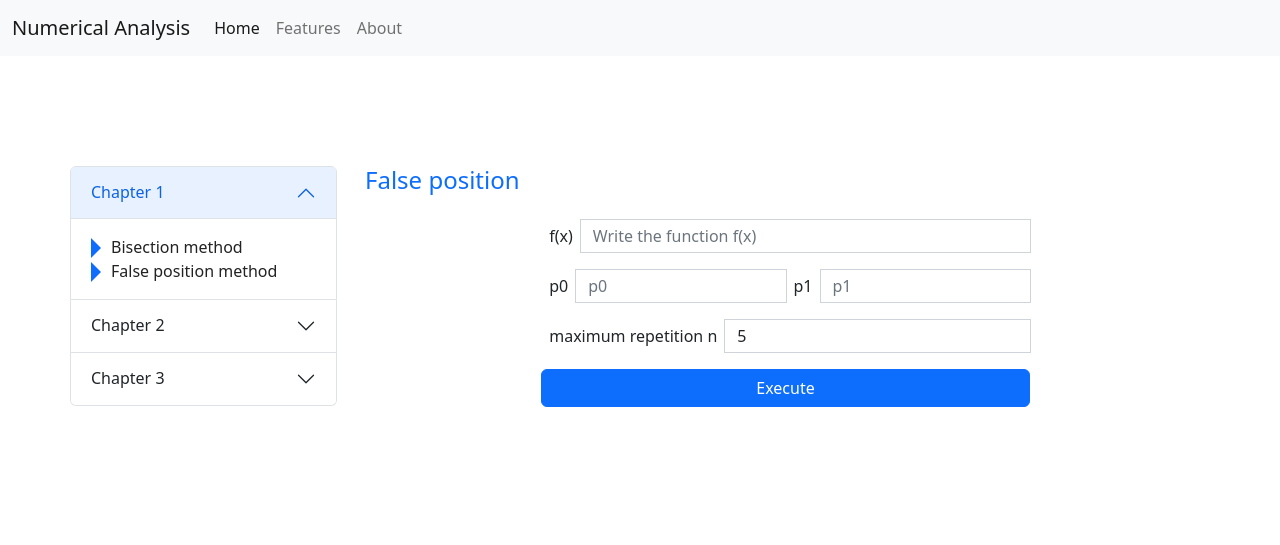
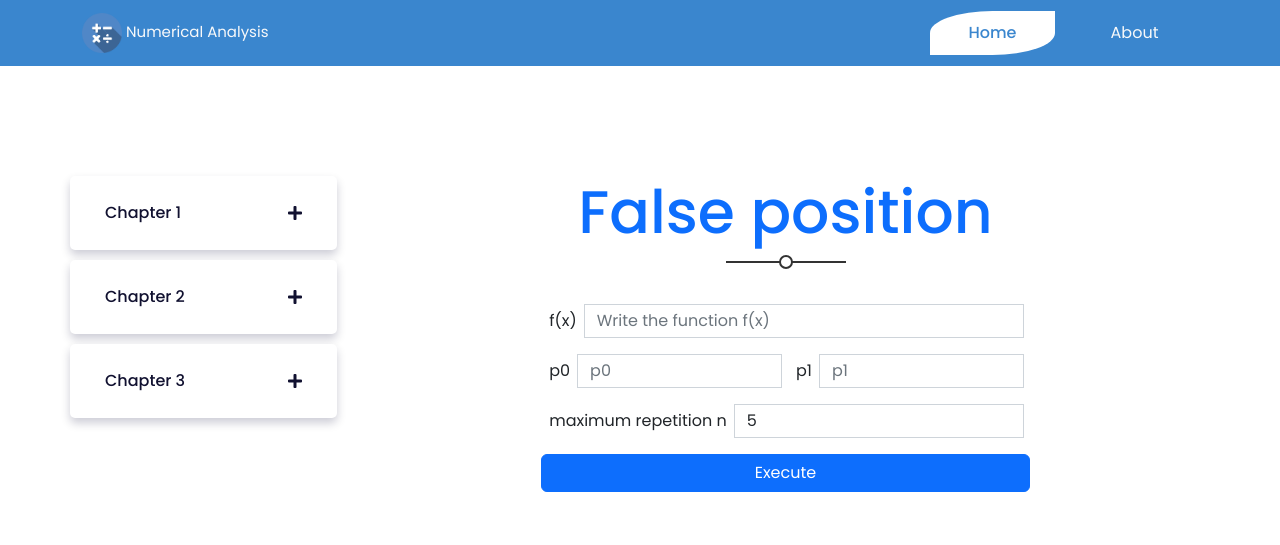
Before and after one commit to shaaa4t/numerical_analysis_web, a PHP site: page /numerical_analysis/index.php?position=1 in a window 1280 px wide. Shown: the top 545 px of the page. Run offline with PHP 8.4, Linux system fonts and the light colour scheme; data that the repository does not hold is empty.

Commit message:
frontend

```diff
--- a/accordion.php
+++ b/accordion.php
@@ -1,6 +1,6 @@
 
 <div class="accordion col-12 col-xl-3" id="accordionPanelsStayOpenExample">
-  <div class="accordion-item">
+  <!-- <div class="accordion-item">
     <h2 class="accordion-header" id="panelsStayOpen-headingOne">
       <button class="accordion-button" type="button" data-bs-toggle="collapse" data-bs-target="#panelsStayOpen-collapseOne" aria-expanded="true" aria-controls="panelsStayOpen-collapseOne">
         Chapter 1
@@ -8,8 +8,8 @@
     </h2>
     <div id="panelsStayOpen-collapseOne" class="accordion-collapse collapse show" aria-labelledby="panelsStayOpen-headingOne">
       <div class="accordion-body">
-        <a href ="#Bisection">Bisection method</a>
-        <a href="#False">False position method</a>
+        <a href ="?bisection=1">Bisection method</a>
+        <a href="?position=1">False position method</a>
       </div>
     </div>
   </div>
@@ -36,7 +36,35 @@
       <div class="accordion-body">
       </div>
     </div>
-  </div>
+  </div> -->
+
+        <div class="wrapper">
+            <button class="toggle">
+                Chapter 1
+                <i class="fas fa-plus icon"></i>
+            </button>
+            <div class="content">
+              <a href ="?bisection=1">Bisection method</a>
+              <a href="?position=1">False position method</a>
+            </div>
+        </div>
+        <div class="wrapper">
+            <button class="toggle">
+                Chapter 2
+                <i class="fas fa-plus icon"></i>
+            </button>
+            <div class="content">
+            <a href ="?equation3=1">Bisection method</a>
+            </div>
+        </div>
+        <div class="wrapper">
+            <button class="toggle">
+                Chapter 3
+                <i class="fas fa-plus icon"></i>
+            </button>
+            <div class="content">
+            </div>
+        </div>
 
 
 </div>
--- a/index.php
+++ b/index.php
@@ -14,63 +14,29 @@
   <title>Numerical Analysis</title>
   <link href="https://cdn.jsdelivr.net/npm/bootstrap@5.2.3/dist/css/bootstrap.min.css" rel="stylesheet" crossorigin="anonymous">
 
-  <style>
-    .w-60 {
-      width: 60%;
-    }
-    .accordion-body a {
-      color: #222;
-      text-decoration: none;
-      position: relative;
-      padding-left: 20px;
-      transition: .2s all;
-      display: block;
-    }
-    .accordion-body a:hover {
-      color: #0d6efd;
-    }
+  <link rel="stylesheet" href="./public/style.css">
 
-    .accordion-body a::before {
-      content: "";
-      position: absolute;
-      left: 0;
-      top: 0;
-      width: 10px;
-      height: 10px;
-      border: 10px solid;
-      border-color: transparent transparent transparent #0d6efd;
-      margin-top: 3px
-    }
+  <link rel="stylesheet" href="https://cdnjs.cloudflare.com/ajax/libs/font-awesome/5.15.3/css/all.min.css">
+    <link href="https://fonts.googleapis.com/css2?family=Poppins:wght@400;500&display=swap" rel="stylesheet">
 
-    table, td, th {
-      border: #CCCCCC;
-      border-width: 0.2px;
-      border-style: solid;
-      border-collapse: collapse;
-
-    }
-
-
-
-  </style>
 </head>
 <body>
-  <nav class="navbar navbar-expand-lg bg-light">
-    <div class="container-fluid">
-      <a class="navbar-brand" href="#">Numerical Analysis</a>
+  <nav class="navbar navbar-expand-lg py-2">
+    <div class="container ">
+      <a class="navbar-brand text-light" href="index.php">
+        <img src="./public/pngegg.png" width="40" alt="">
+        <span>Numerical Analysis</span>
+      </a>
       <button class="navbar-toggler" type="button" data-bs-toggle="collapse" data-bs-target="#navbarNav" aria-controls="navbarNav" aria-expanded="false" aria-label="Toggle navigation">
         <span class="navbar-toggler-icon"></span>
       </button>
       <div class="collapse navbar-collapse" id="navbarNav">
-        <ul class="navbar-nav">
-          <li class="nav-item">
-            <a class="nav-link active" aria-current="page" href="#">Home</a>
+        <ul class="navbar-nav w-100 justify-content-end">
+          <li class="nav-item mx-3 active">
+            <a class="nav-link " aria-current="page" href="#">Home</a>
           </li>
-          <li class="nav-item">
-            <a class="nav-link" href="#">Features</a>
-          </li>
-          <li class="nav-item" >
-            <a class="nav-link" href="#">About</a>
+          <li class="nav-item mx-3 " > <!-- ms-auto -->
+            <a class="nav-link text-light" href="#">About</a>
           </li>
         </ul>
       </div>
@@ -78,43 +44,48 @@
   </nav>
 
 
-    <div class="container " style="margin-top: 80px; padding: 30px 0;">
+    <div class="container" style="margin-top: 80px; padding: 30px 0;">
       <div class="row">
       <?php include('./accordion.php') ?>
 
         <!--  -->
 
         <div class="col-12 col-xl-9 px-3">
+          <div id="mohammed">
+
+          </div>
           <?php
-            $chapter = "position_method";//"bisection" || "position_method"
 
-//
-//          if ($chapter=="bisection"){
-//              include('./methods/Bisection.php');
-//
-//          }elseif ($chapter=="position_method")
-//              include('./methods/position_method.php');
-//          else
-//              echo "Choose One Correct";
-          switch ($chapter) {
-              case "bisection":
-                  include('./methods/Bisection.php');
+          // $flag = true;
 
-                    break;
-              case "position_method":
-                include('./methods/position_method.php');
-                break;
+          // if($flag) {
+          //   include('./methods/Bisection.php');
+          // }  else
+          if(isset($_GET['bisection'])){
+            include('./methods/Bisection.php');
+          } else if(isset($_GET['position'])){
+            include('./methods/position_method.php');
+          }
+          else if(isset($_GET['equation3'])){
+            include('./methods/equation3.php');
+          }
 
-              default:
-                echo "Choose One Correct";
-            }
             ?>
         </div>
 
       </div>
     </div>
 
+    <script>
+      let mohammed = document.getElementById('mohammed');
+      if(window.location.href === "http://localhost:1234/numerical_analysis/" || window.location.href === "http://localhost:1234/numerical_analysis/index.php") {
+        mohammed.textContent = "Please Choose The Method From The List";
+      } else {
+        mohammed.remove()
+      }
+    </script>
 
+    <script src="./public/script.js"></script>
   <script src="https://cdn.jsdelivr.net/npm/bootstrap@5.2.3/dist/js/bootstrap.bundle.min.js" crossorigin="anonymous"></script>
 </body>
 </html>
--- a/methods/position_method.php
+++ b/methods/position_method.php
@@ -82,9 +82,9 @@ if (isset($_POST['submit'])) {
             <label class="mx-2" for="fx">f(x)</label>
             <input type="text" class="form-control py-1" name="fun" value="<?php echo htmlspecialchars($fun) ?>"
                 placeholder="Write the function f(x)" aria-label="Write the function f(x)" aria-describedby="fx">
-            <div style="color: red;">
+            <span style="color: red;" class="error">
                 <?php echo $errors['fun']; ?>
-            </div>
+            </span>
         </div>
 
         <div class="input-group mb-3 d-flex align-items-center justify-content-between ">
@@ -92,24 +92,24 @@ if (isset($_POST['submit'])) {
             <!--  value="<?php echo htmlspecialchars($a) ?>" -->
             <input type="number" name="p0" value="<?php echo htmlspecialchars($x0) ?>" class="form-control py-1"
                 placeholder="p0" aria-label="p0" aria-describedby="p0">
-            <div style="color: red;">
+            <span style="color: red;" class="error">
                 <?php echo $errors['p0']; ?>
-            </div>
+            </span>
             <label class="mx-2" for="p1">p1</label>
             <input type="number" name="p1" value="<?php echo htmlspecialchars($x1) ?>" class="form-control py-1"
                 placeholder="p1" aria-label="p1" aria-describedby="p1">
-            <div style="color: red;">
+            <span style="color: red;" class="error">
                 <?php echo $errors['p1']; ?>
-            </div>
+            </span>
         </div>
 
         <div class="input-group mb-3 d-flex align-items-center ">
             <label class="mx-2" for="n">maximum repetition n</label>
             <input type="number" name="n" class="form-control py-1" value="<?php echo htmlspecialchars($n) ?>" max="500"
                 min="5" aria-describedby="n">
-            <div style="color: red;">
+            <span style="color: red;" class="error">
                 <?php echo $errors['n']; ?>
-            </div>
+            </span>
         </div>
 
         <input class="btn btn-primary w-100 d-block" type="submit" value="Execute" name="submit">
--- /dev/null
+++ b/public/script.js
@@ -0,0 +1,29 @@
+let toggles = document.getElementsByClassName('toggle');
+let contentDiv = document.getElementsByClassName('content');
+let icons = document.getElementsByClassName('icon');
+
+for(let i=0; i<toggles.length; i++){
+    toggles[i].addEventListener('click', ()=>{
+        if( parseInt(contentDiv[i].style.height) != contentDiv[i].scrollHeight){
+            contentDiv[i].style.height = contentDiv[i].scrollHeight + "px";
+            toggles[i].style.color = "#0084e9";
+            icons[i].classList.remove('fa-plus');
+            icons[i].classList.add('fa-minus');
+        }
+        else{
+            contentDiv[i].style.height = "0px";
+            toggles[i].style.color = "#111130";
+            icons[i].classList.remove('fa-minus');
+            icons[i].classList.add('fa-plus');
+        }
+
+        for(let j=0; j<contentDiv.length; j++){
+            if(j!==i){
+                contentDiv[j].style.height = "0px";
+                toggles[j].style.color = "#111130";
+                icons[j].classList.remove('fa-minus');
+                icons[j].classList.add('fa-plus');
+            }
+        }
+    });
+}
--- /dev/null
+++ b/public/style.css
@@ -0,0 +1,172 @@
+*,
+*:before,
+*:after {
+  padding: 0;
+  margin: 0;
+  box-sizing: border-box;
+}
+
+body {
+  /* background: #f6f6f6 */
+  font-family: "Poppins",sans-serif;
+
+}
+
+.w-60 {
+  width: 60%;
+}
+
+.content a {
+  color: #222;
+  text-decoration: none;
+  position: relative;
+  padding-left: 20px;
+  transition: .2s all;
+  display: block;
+}
+
+.content a:hover {
+  color: #0d6efd;
+}
+
+.content a::before {
+  content: "";
+  position: absolute;
+  left: 0;
+  top: 4px;
+  height: 7px;
+  border: 7px solid;
+  border-color: transparent transparent transparent #3a86ce;
+  margin-top: 3px;
+}
+
+table,
+td,
+th {
+  border: #CCCCCC;
+  border-width: 0.2px;
+  border-style: solid;
+  border-collapse: collapse;
+}
+
+.navbar {
+  background: rgb(58, 134, 206);
+}
+
+.container {
+  /* width: 45%;
+  min-width: 500px;
+  position: absolute;
+  transform: translate(-50%, -50%);
+  top: 50%;
+  left: 50%; */
+}
+
+.wrapper {
+  background-color: #ffffff;
+  margin-bottom: 10px;
+  padding: 15px 35px;
+  border-radius: 5px;
+  box-shadow: 0 5px 10px rgb(0 0 50 / 20%);
+}
+
+.toggle,
+.content {
+  font-family: "Poppins", sans-serif;
+}
+
+.toggle {
+  width: 100%;
+  background-color: transparent;
+  display: flex;
+  align-items: center;
+  justify-content: space-between;
+  font-size: 16px;
+  color: #111130;
+  font-weight: 500;
+  border: none;
+  outline: none;
+  cursor: pointer;
+  padding: 10px 0;
+}
+
+.content {
+  position: relative;
+  font-size: 14px;
+  text-align: justify;
+  line-height: 30px;
+  height: 0;
+  overflow: hidden;
+  transition: all 0.32s;
+
+}
+
+a.navbar-brand {
+  font-size: 15px;
+}
+
+.nav-item a{
+  padding: 10px 55px;
+  display: block;
+  width: 95px;
+  text-align: center;
+}
+
+.nav-item.active {
+  background: #fff;
+  color: #3a86ce !important;
+  border-top-left-radius: 50%;
+  border-bottom-right-radius: 50%;
+  font-weight: 500;
+  padding: 0 15px;
+}
+
+.nav-item.active a {
+  color: #3a86ce !important;
+}
+
+h4.text-primary {
+  text-align: center;
+  font-size: 60px;
+  position: relative;
+  margin-bottom: 40px;
+}
+
+h4.text-primary::before {
+  content: "";
+  position: absolute;
+  left: 50%;
+  transform: translateX(-50%);
+  height: 2px;
+  background-color: #333;
+  bottom: -15px;
+  width: 120px;
+}
+
+h4.text-primary::after {
+  content: "";
+  position: absolute;
+  left: 50%;
+  transform: translateX(-50%);
+  width: 14px;
+  height: 14px;
+  border-radius: 50%;
+  border: 2px solid #333;
+  bottom: -21px;
+  background-color: white;
+}
+
+
+div#mohammed {
+  text-align: center;
+  font-size: 30px;
+  background: skyblue;
+  width: fit-content;
+  margin: 80px auto;
+  padding: 20px 50px;
+  border-radius: 15px;
+}
+span.error {
+  font-size: 11px;
+  padding-left: 7px;
+}
```
Also changed, not shown: methods/equation3.php (added), public/pngegg.png (added).
